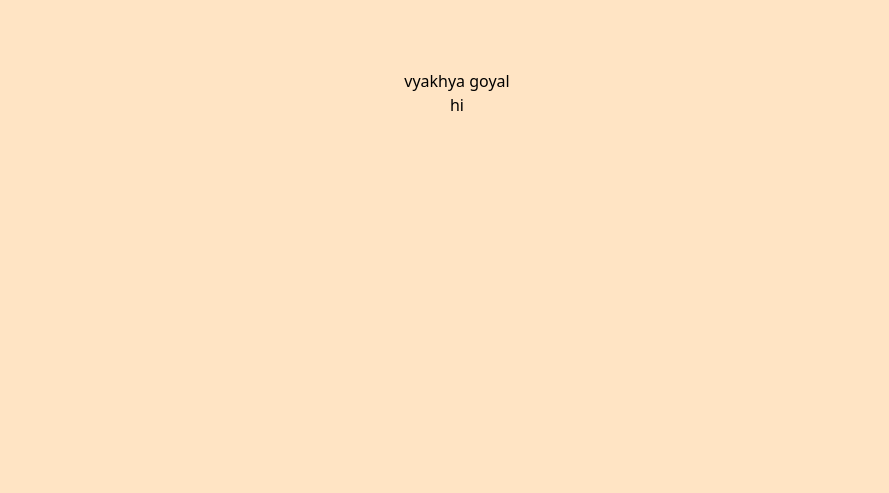
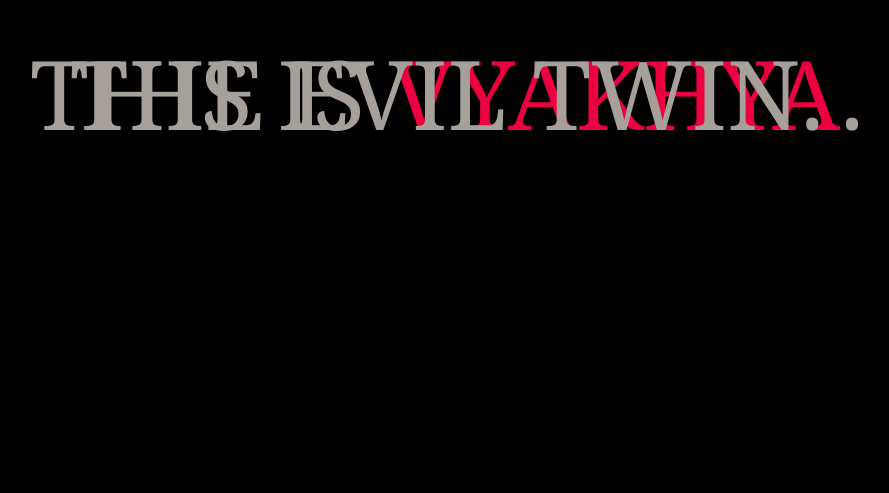
Before and after one commit to vyakhyaagoyal/framer-motion, a React (Vite) app: page / in a window 1280 px wide. Shown: the part 307-800 px from the top of the page, without its empty margins (353-1242 px from the left). Built offline with nearby package versions, Linux system fonts and the light colour scheme.

Commit message:
custom cursor inspo

```diff
--- a/src/App.jsx
+++ b/src/App.jsx
@@ -1,6 +1,6 @@
 import React from 'react';
 import './App.css'
-import { motion,useScroll } from "motion/react"
+import { motion, useScroll } from "motion/react"
 import content from './components/content';
 import Card from './components/card';
 
@@ -45,6 +45,14 @@ function App() {
         // }}
         >
 </motion.div> */}
+      <div className='mask-container h-100vh bg-black text-stone-400 m-0 font-serif relative'>
+        <div className="mask h-screen flex justify-center items-center text-8xl cursor-default absolute top-0 left-0 w-full h-full z-10">
+          <p>THE EVIL TWIN.</p>
+        </div>
+        <div className="body h-screen flex justify-center items-center text-8xl cursor-default z-0">
+          <p>THIS IS <span className='text-rose-600'>VYAKHYA</span>.</p>
+        </div>
+      </div>
       {content.map((content, index) => {
         return (
           <Card key={index} {...content} />
--- a/src/components/Card.jsx
+++ b/src/components/Card.jsx
@@ -4,7 +4,7 @@ import content from './content'
 
 const Card = ({title,description,color}) => {
     return (
-        <div className="card-container mb-200" style={{position: 'sticky', top: '0px'}}>
+        <div className="card-container mb-100" style={{position: 'sticky', top: '0px'}}>
                 <div className='card' style={{height:'100vh', width:'200vh', display:'flex', flexDirection:'column', justifyContent:'center', alignItems:'center', backgroundColor:color, }}>
                     {/* <div className='card-color' style={{ backgroundColor: color }}></div> */}
                     <h2 className='card-title'>{title}</h2>
--- a/src/components/content.js
+++ b/src/components/content.js
@@ -2,7 +2,7 @@ const content=[
     {
         title:'vyakhya goyal',
         description:'hi',
-        color:'amber'
+        color:'lightgreen'
     },
     {
         title:'alia bhatt',
--- a/src/index.css
+++ b/src/index.css
@@ -6,7 +6,6 @@ body {
   margin: 0;
   padding:0;
   display: flex;
-  margin-left: 10px;
   background-color: bisque;
 }
 
```
Lines whose indentation alone changed are shown as unchanged.
